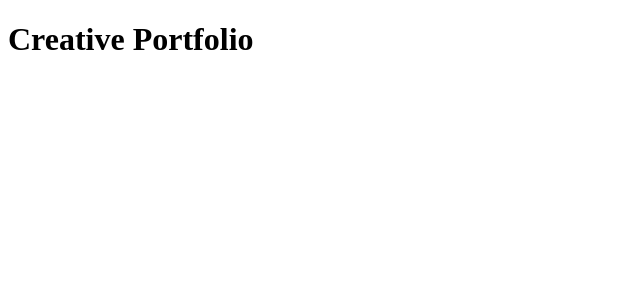
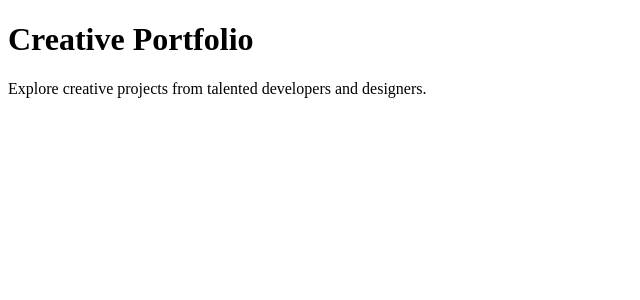
Before and after one commit to Barack-mogere/portfolio-platform-, a React (Vite) app: page / in a window 1280 px wide. Shown: the top 300 px of the page, without its empty margins (0-640 px from the left). Built offline with nearby package versions, Linux system fonts and the light colour scheme.

Commit message:
add Header component to display portfolio title and description

```diff
--- a/src/App.jsx
+++ b/src/App.jsx
@@ -1,7 +1,9 @@
+import Header from "./components/Header";
+
 function App() {
   return (
     <>
-      <h1>Creative Portfolio</h1>
+      <Header />
     </>
   );
 }
--- a/src/components/Header.jsx
+++ b/src/components/Header.jsx
@@ -0,0 +1,10 @@
+function Header() {
+  return (
+    <header className="header">
+      <h1>Creative Portfolio</h1>
+      <p>Explore creative projects from talented developers and designers.</p>
+    </header>
+  );
+}
+
+export default Header;
```
